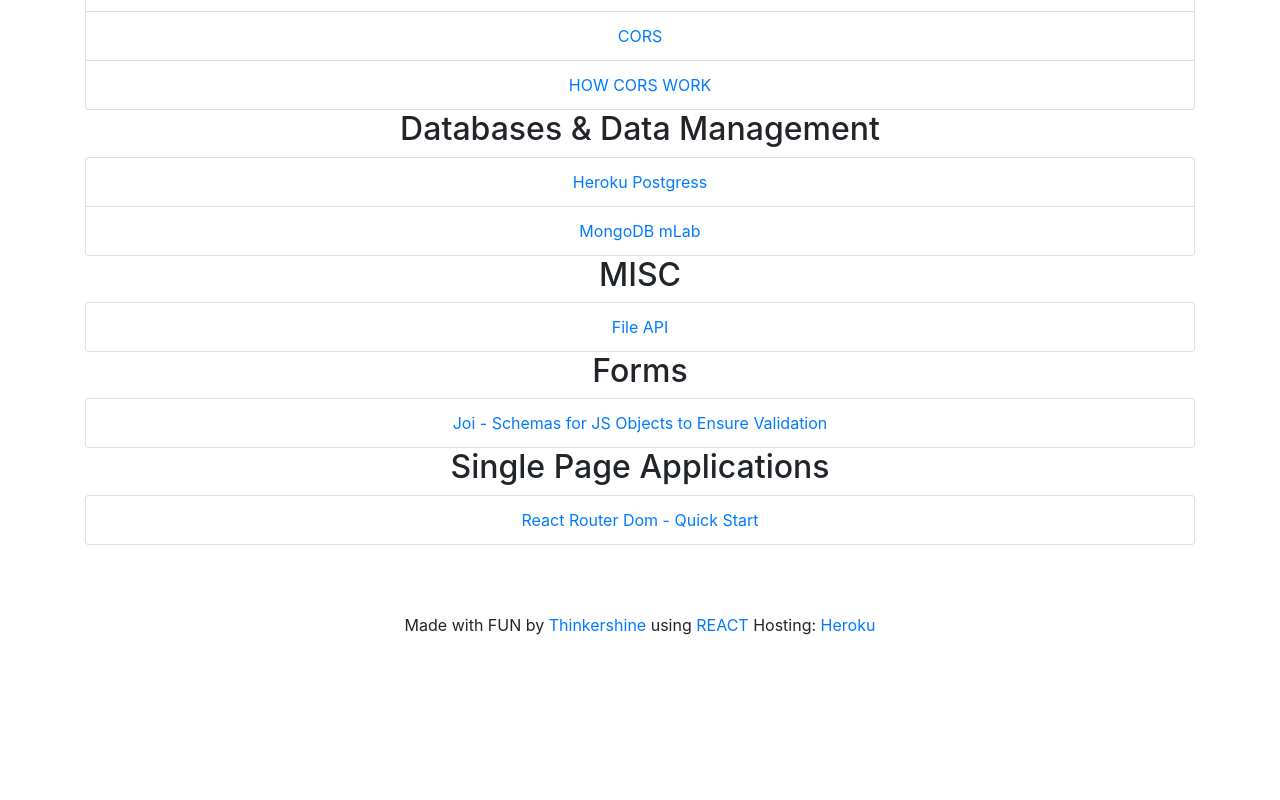
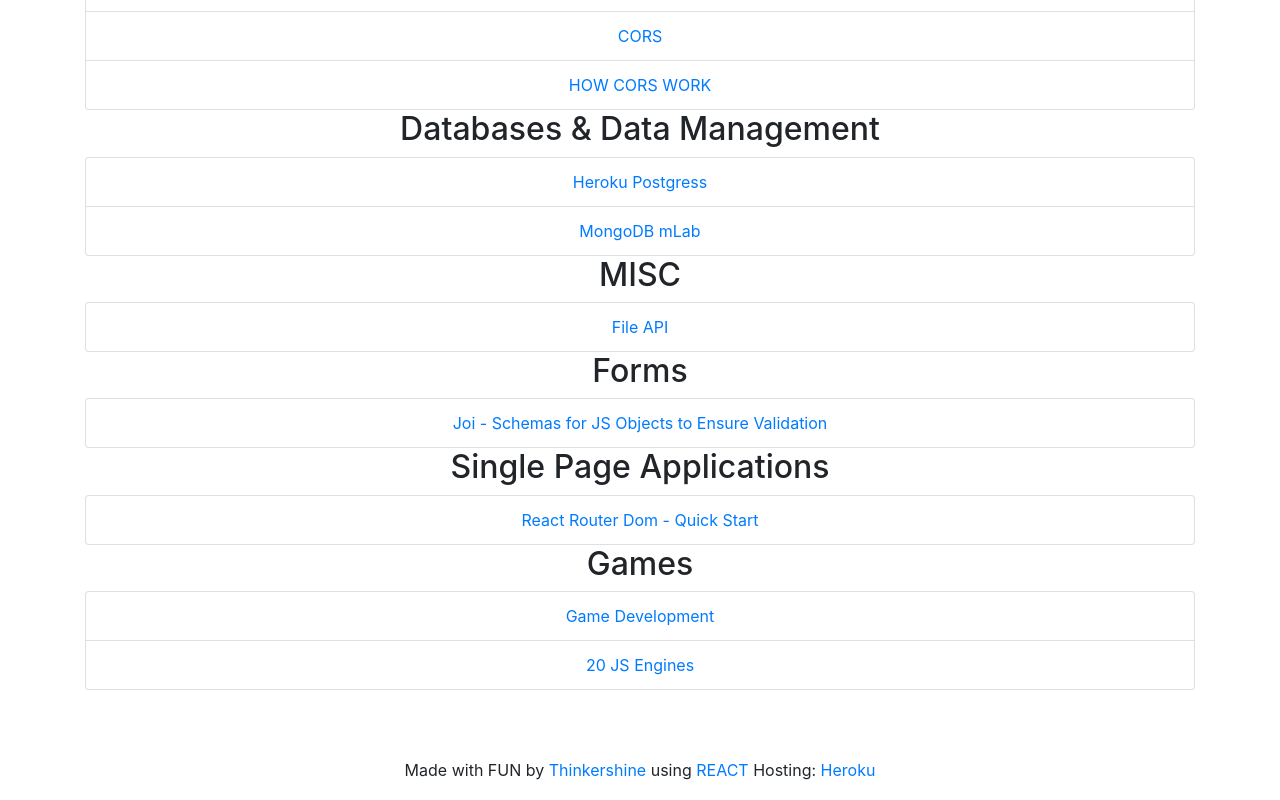
Before and after one commit to Thinkershine/Thinkershine-WebAPP, a React (Create React App) app: page /resources in a window 1280 px wide. Shown: the part 795-1595 px from the top of the page. Before the commit the page ends 1450 px from the top, so only its background shows below. Built offline with nearby package versions, Linux system fonts and the light colour scheme.

Commit message:
Add Resources GameDevelopment

```diff
--- a/src/components/resources.jsx
+++ b/src/components/resources.jsx
@@ -203,6 +203,29 @@
           </li>
         </ul>
       </div>
+      <div>
+        <h2>Games</h2>
+        <ul className="list-group">
+          <li className="list-group-item">
+            <a
+              href="https://developer.mozilla.org/en-US/docs/Games"
+              target="_blank"
+              rel="noopener noreferrer"
+            >
+              Game Development
+            </a>
+          </li>
+          <li className="list-group-item">
+            <a
+              href="https://colorlib.com/wp/javascript-engines-for-building-games/"
+              target="_blank"
+              rel="noopener noreferrer"
+            >
+              20 JS Engines
+            </a>
+          </li>
+        </ul>
+      </div>
     </div>
   );
 };
```
